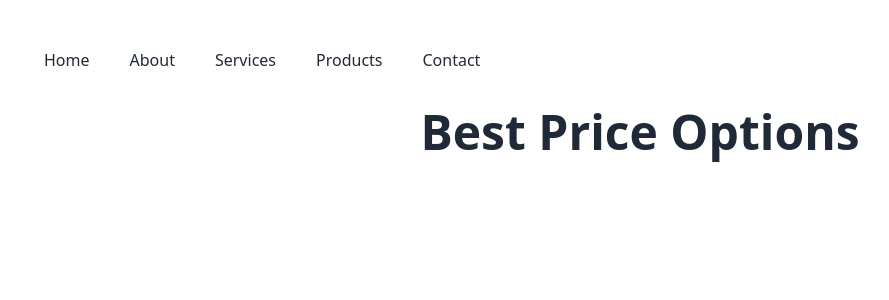
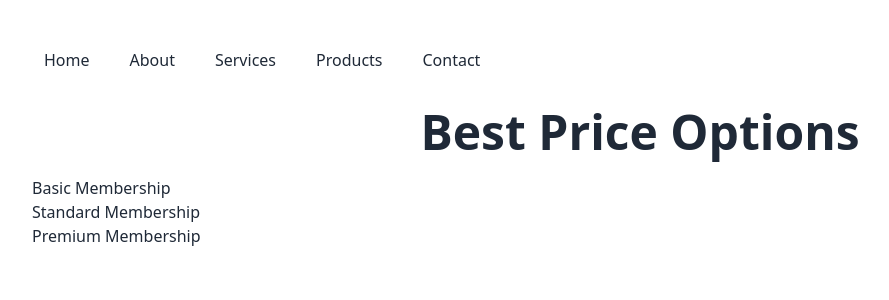
Before and after one commit to AskatAsh/React-JS-Practice, a React (Vite) app in the folder third-react/: page / in a window 1280 px wide. Shown: the top 300 px of the page, without its empty margins (0-889 px from the left). Built offline with nearby package versions, Linux system fonts and the light colour scheme.

Commit message:
received json data and destructured to show price option name

```diff
--- a/third-react/src/Component/PriceOption/PriceOption.jsx
+++ b/third-react/src/Component/PriceOption/PriceOption.jsx
@@ -1,10 +1,10 @@
 import PropTypes from 'prop-types';
 
 function PriceOption({option}) {
-
+    const {name, price, feature} = option;
     return (
         <div>
-
+            <p>{name}</p>
         </div>
     );
 }
```
